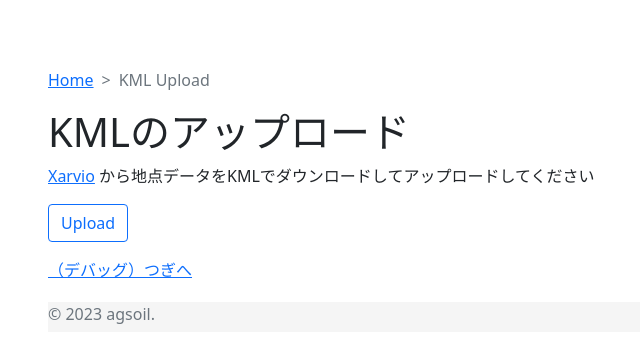
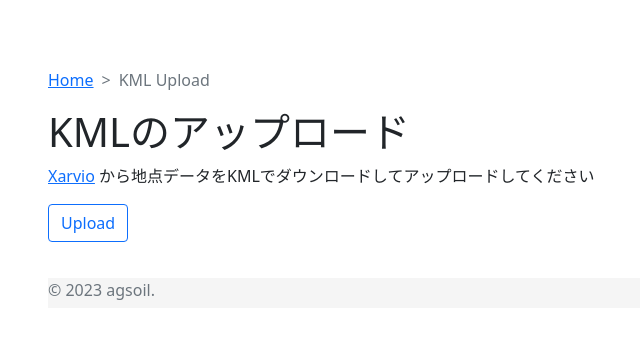
Before and after one commit to duri0214/soil_analysis, a Django app: page /routesuggest/upload in a window 1280 px wide. Shown: the top 363 px of the page, without its empty margins (37-677 px from the left). Run offline with Django 4.2, Linux system fonts and the light colour scheme; parts of the project's set-up code (start-up, migrations or seed data) failed here and were passed over; some libraries are stand-ins or nearby versions.

Commit message:
デバッグボタンを削除

```diff
--- a/crm/templates/crm/routesuggest/form.html
+++ b/crm/templates/crm/routesuggest/form.html
@@ -16,5 +16,4 @@
         {{ form.as_p }}
         <button class="btn btn-outline-primary mb-3" type="submit">Upload</button>
     </form>
-    <a href="{% url 'crm:routesuggest_success' %}">（デバッグ）つぎへ</a>
 {% endblock %}
```
